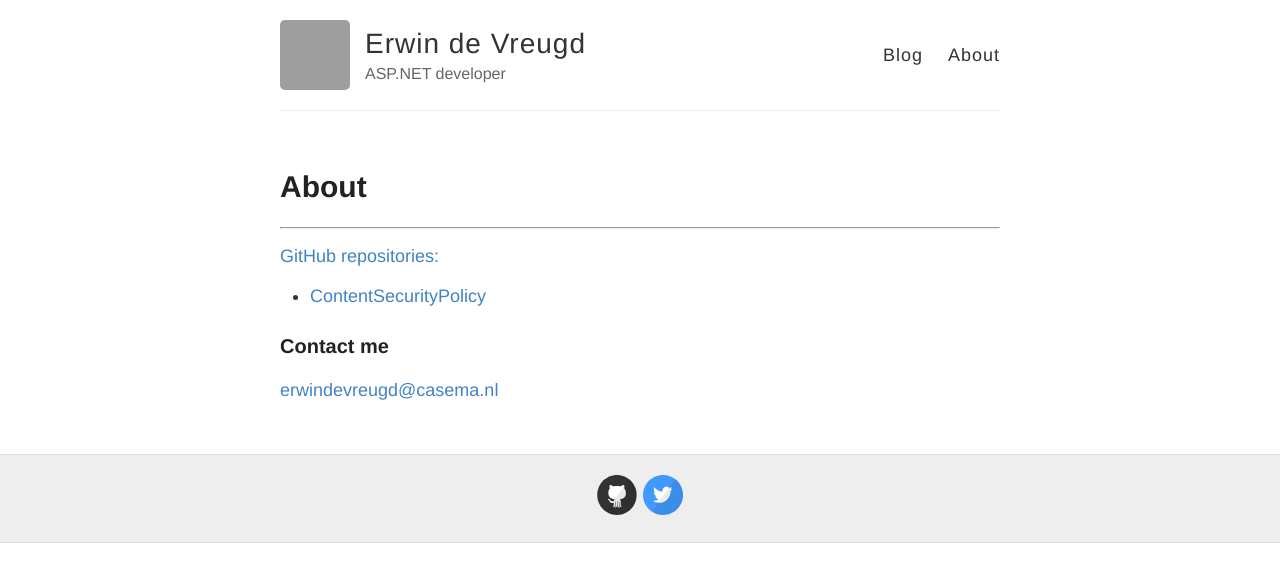
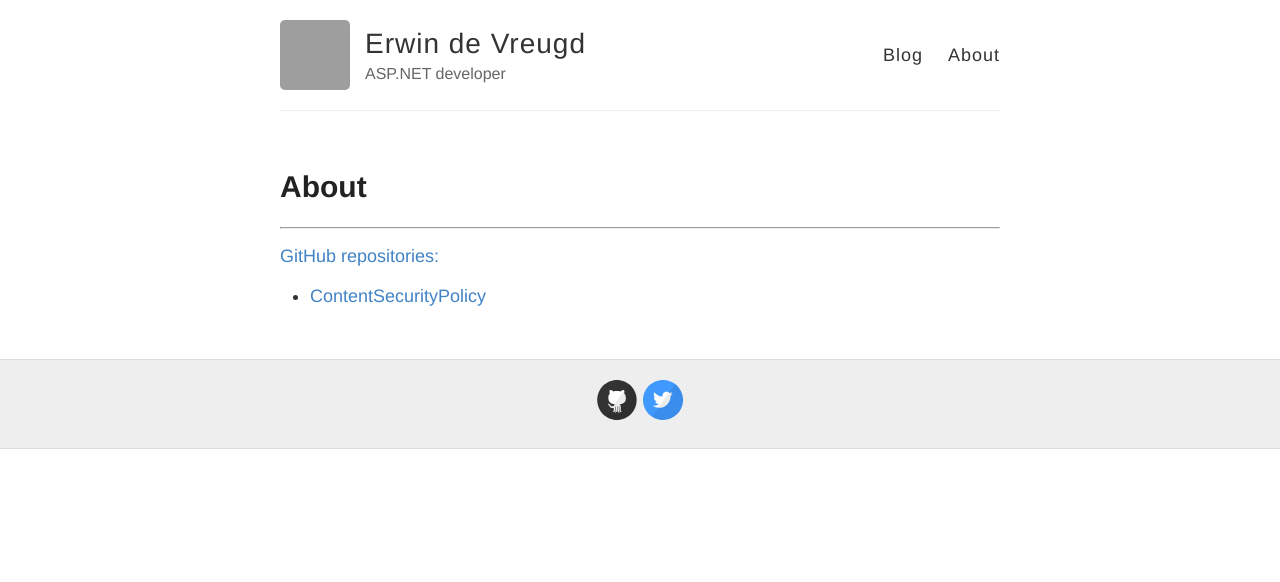
Before and after one commit to erwindevreugd/erwindevreugd.github.io, a Jekyll site: the page built from about.md, in a window 1280 px wide. Shown: the top 582 px of the page. Built offline with Jekyll 4.4.1, drawn with Linux system fonts in a browser that asks for light colours; grey boxes are pictures that could not be loaded.

Commit message:
Removed contact information

```diff
--- a/about.md
+++ b/about.md
@@ -10,7 +10,3 @@ permalink: /about/
 
 [GitHub repositories:](https://github.com/erwindevreugd)
 - [ContentSecurityPolicy](https://github.com/erwindevreugd/ContentSecurityPolicy)
-
-### Contact me
-
-[erwindevreugd@casema.nl](mailto:erwindevreugd@casema.nl)
```
